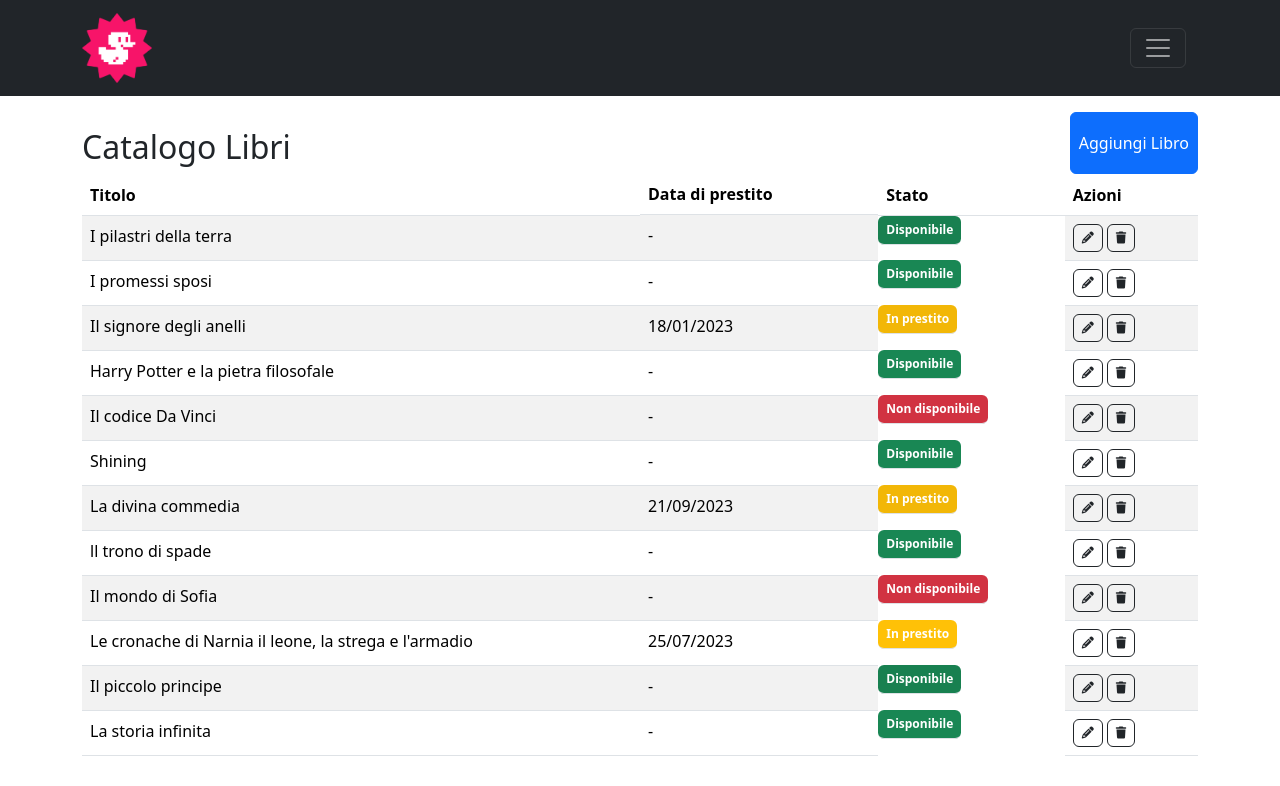
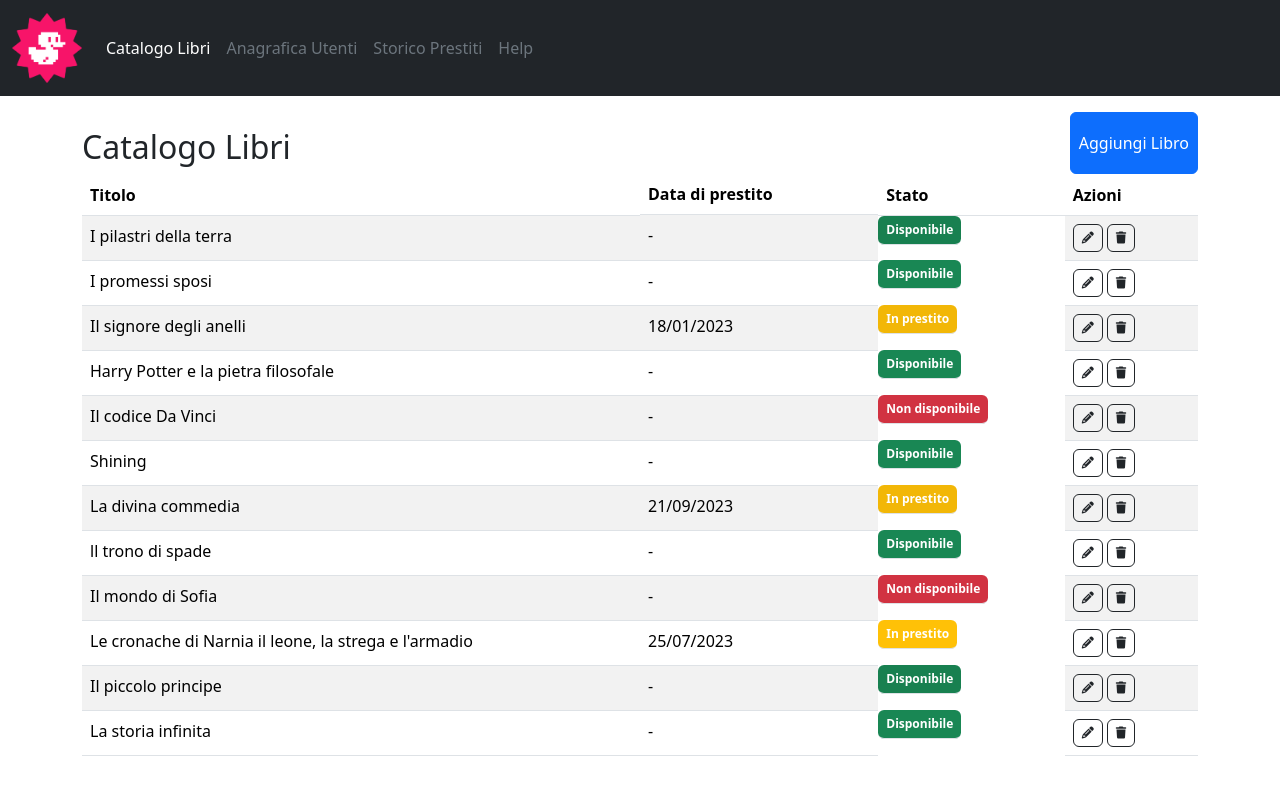
Before and after one commit to dariopalmesi/-html-css-bootstrap-dashboard, a plain HTML site: page index.html in a window 1280 px wide. Drawn offline with nearby package versions, Linux system fonts and the light colour scheme.

Commit message:
upgrade navbar commit

```diff
--- a/index.html
+++ b/index.html
@@ -18,26 +18,31 @@
 <body>
     <header>
         <!-- place navbar here -->
-        <nav class="navbar bg-dark">
-            <div class="container">
-                <a class="navbar-brand" href="#">
-                    <img src="./img/duck.png" alt="Bootstrap" width="70" height="70">
-                </a>
-                <div class="collapse" id="navbarToggleExternalContent" data-bs-theme="dark">
-                    <div class="bg-dark p-4">
-                        <h5 class="text-body-emphasis h4">Collapsed content</h5>
-                        <span class="text-body-secondary">Toggleable via the navbar brand.</span>
-                    </div>
+        <nav class="navbar navbar-expand-lg bg-dark">
+            <div class="container-fluid">
+                <a class="navbar-brand" href="#"><img src="./img/duck.png" alt="Bootstrap" width="70" height="70"></a>
+                <button class="navbar-toggler border-light" type="button" data-bs-toggle="collapse" data-bs-target="#navbarNav"
+                    aria-controls="navbarNav" aria-expanded="false" aria-label="Toggle navigation">
+                    <span class="navbar-toggler-icon"></span>
+                </button>
+                <div class="collapse navbar-collapse" id="navbarNav">
+                    <ul class="navbar-nav">
+                        <li class="nav-item">
+                            <a class="nav-link active text-white" aria-current="page" href="#">Catalogo
+                                Libri
+                            </a>
+                        </li>
+                        <li class="nav-item">
+                            <a class="nav-link text-secondary" href="#">Anagrafica Utenti</a>
+                        </li>
+                        <li class="nav-item">
+                            <a class="nav-link text-secondary" href="#">Storico Prestiti</a>
+                        </li>
+                        <li class="nav-item">
+                            <a class="nav-link text-secondary" aria-disabled="true">Help</a>
+                        </li>
+                    </ul>
                 </div>
-                <nav class="navbar navbar-dark bg-dark">
-                    <div class="container-fluid">
-                        <button class="navbar-toggler" type="button" data-bs-toggle="collapse"
-                            data-bs-target="#navbarToggleExternalContent" aria-controls="navbarToggleExternalContent"
-                            aria-expanded="false" aria-label="Toggle navigation">
-                            <span class="navbar-toggler-icon"></span>
-                        </button>
-                    </div>
-                </nav>
             </div>
         </nav>
     </header>
```
